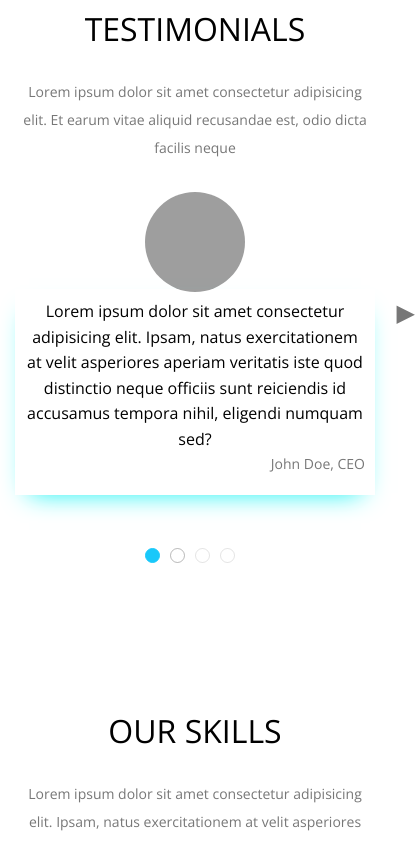
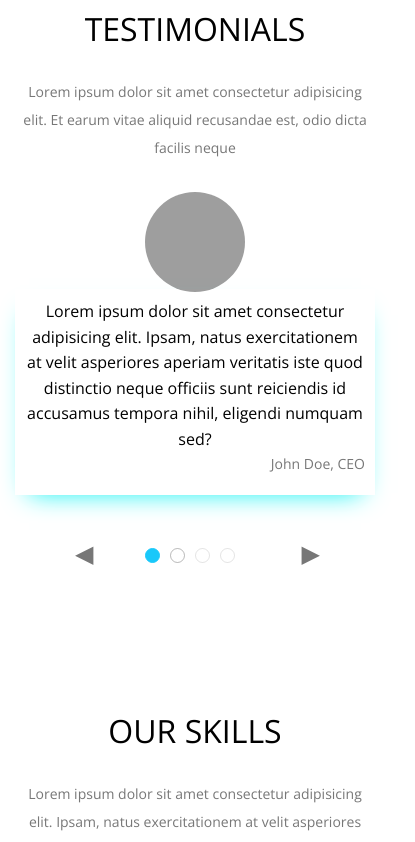
Before and after one commit to Noursalem2005/front-end-PureCare-Company-Website, a website: page index.html in a window 390 px wide. Shown: the part 8485-9327 px from the top of the page, 415 px wide, since content can reach past the window. Drawn offline with nearby package versions, Linux system fonts and the light colour scheme; some packages are replaced by stand-ins of ours; grey boxes are pictures that could not be loaded.

```diff
--- a/css/kasper.css
+++ b/css/kasper.css
@@ -1159,7 +1159,22 @@
 .skills .testi .arrow-right {
     right: -40px;
 }
-
+@media(max-width:767px){
+    .skills .testi .arrow {
+        position: absolute;
+        top: 90%;
+        font-size: 24px;
+        color: #777;
+        cursor: pointer;
+        transition: color 0.3s;
+    }
+    .skills .testi .arrow-left {
+        left: 60px;
+    }
+    .skills .testi .arrow-right {
+        right: 55px;
+    }
+}
 .our-skills {
     margin-top: 50px;
 }
```
